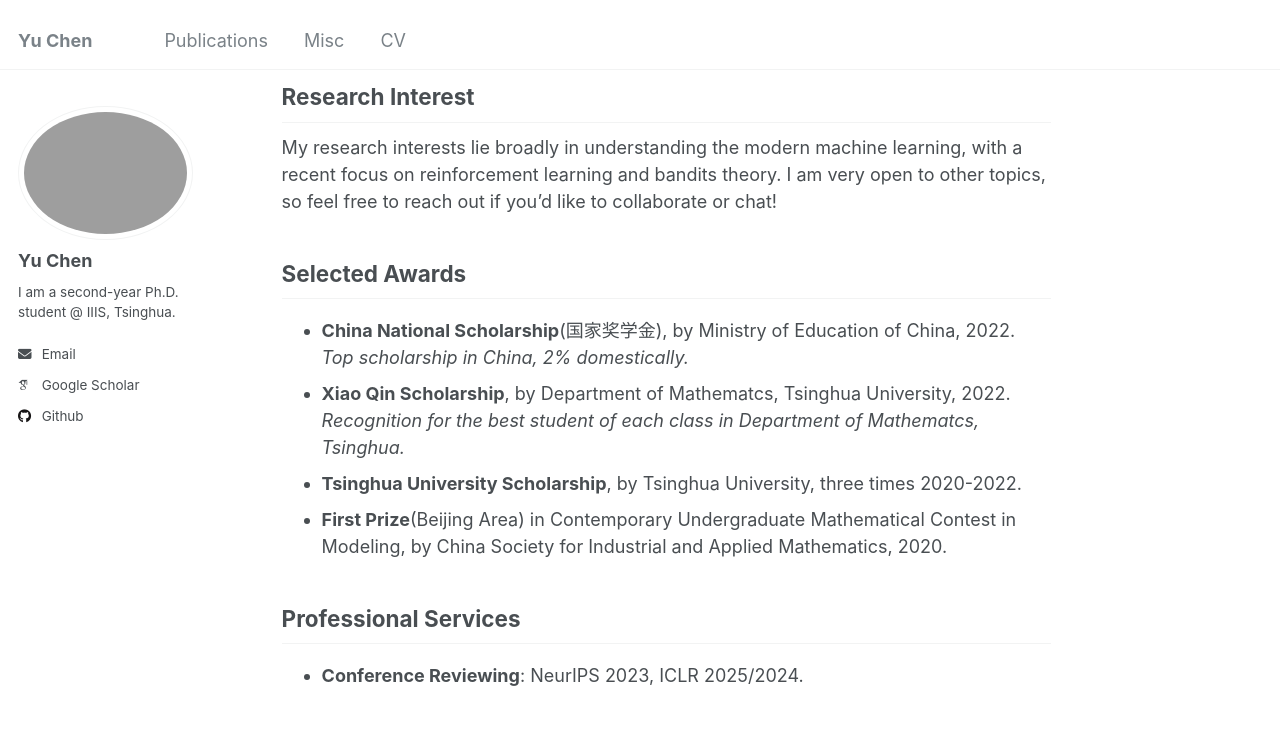
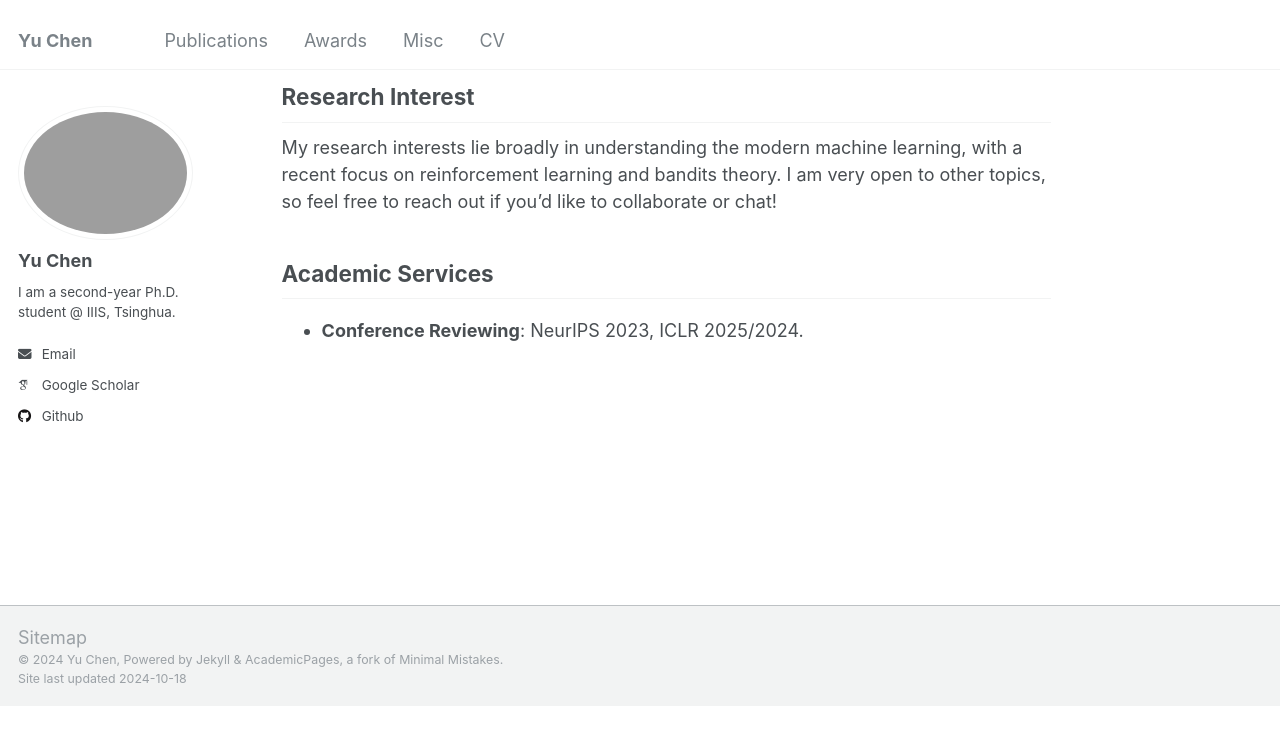
Before and after one commit to custyhs/custyhs.github.io, a Jekyll site: the page built from _pages/about.md, in a window 1280 px wide and 900 px high, scrolled down 396 px. Shown: the top 745 px of the window. Built offline with Jekyll 4.4.1, drawn with Linux system fonts in a browser that asks for light colours; some web fonts are replaced; after the commit the page ends 1102 px from its top, so only the background shows below that.

Commit message:
add the awards section

```diff
--- a/_data/navigation.yml
+++ b/_data/navigation.yml
@@ -13,6 +13,8 @@
 
   # - title: "Blog Posts"
   #   url: /year-archive/
+  - title: "Awards"
+    url: /awards/
 
   - title: "Misc"
     url: /misc/
--- a/_pages/about.md
+++ b/_pages/about.md
@@ -20,14 +20,5 @@
 My research interests lie broadly in understanding the modern machine learning, with a recent focus on reinforcement learning and bandits theory. I am very open to other topics, so feel free to reach out if you’d like to collaborate or chat!
 
 
-## Selected Awards
-- **China National Scholarship**(国家奖学金), by Ministry of Education of China, 2022.
-  *Top scholarship in China, 2% domestically.*
-- **Xiao Qin Scholarship**, by Department of Mathematcs, Tsinghua University, 2022.
-  *Recognition for the best student of each class in Department of Mathematcs, Tsinghua.*
-- **Tsinghua University Scholarship**, by Tsinghua University, three times 2020-2022.
-- **First Prize**(Beijing Area) in Contemporary Undergraduate Mathematical Contest in Modeling, by China Society for Industrial and Applied Mathematics, 2020.
-
-
-## Professional Services
+## Academic Services
 - **Conference Reviewing**: NeurIPS 2023, ICLR 2025/2024.
```
Also changed, not shown: _pages/awards.md (added, +20 -0 lines).
